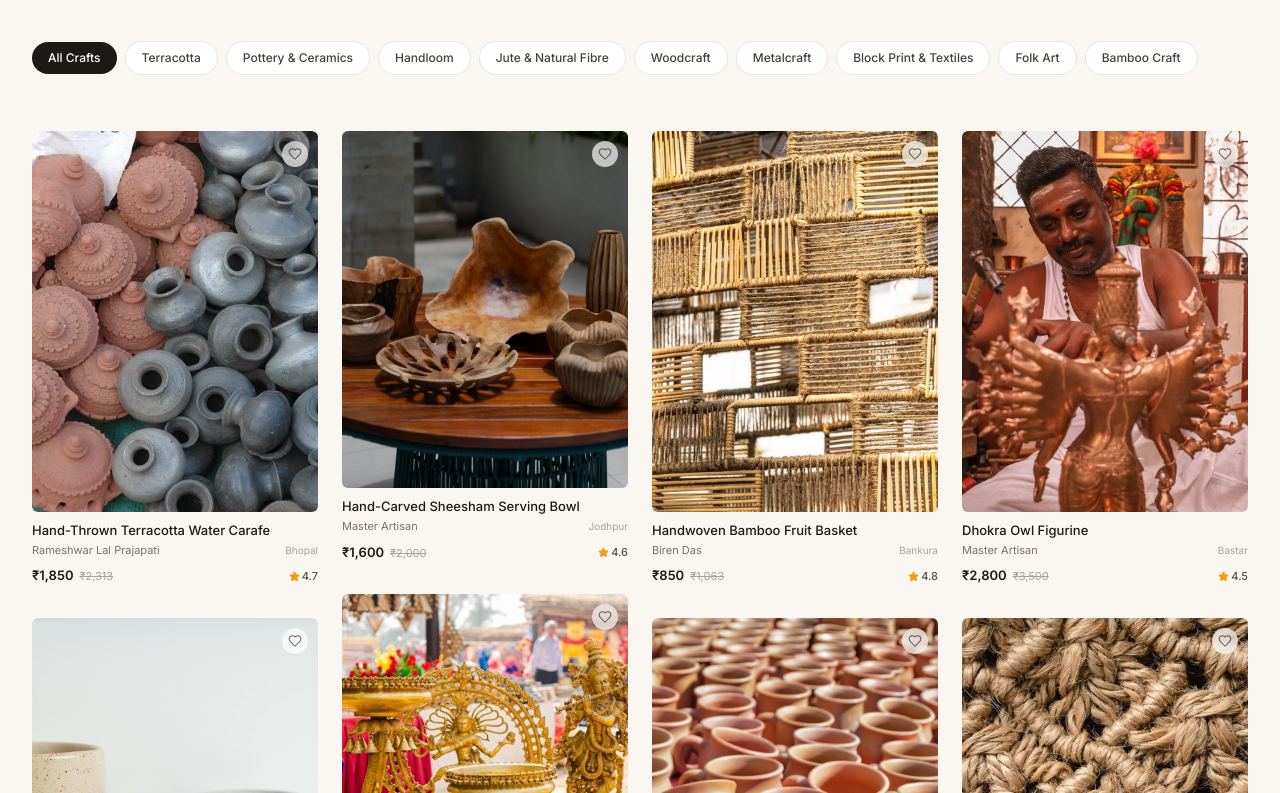
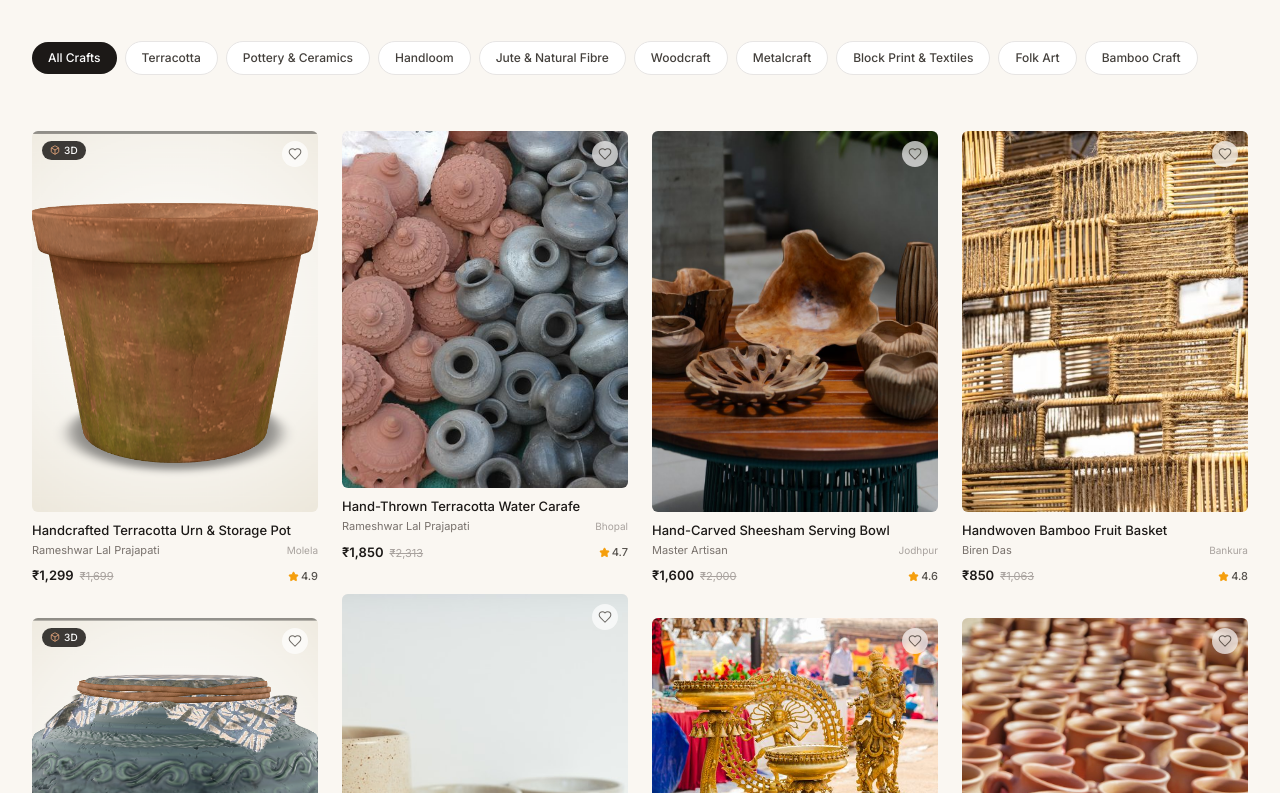
Before and after one commit to JewelPaul/SHILPSETU, a React (Vite) app: page / in a window 1280 px wide. Shown: the part 2887-3680 px from the top of the page. Built offline with nearby package versions, Linux system fonts and the light colour scheme; a web font is replaced by a local one.

Commit message:
fix: ensure authentic product images and featured 3D items load on SHILPSETU

```diff
--- a/src/components/ui/ProductImage.tsx
+++ b/src/components/ui/ProductImage.tsx
@@ -1,4 +1,4 @@
-import { useState, type ImgHTMLAttributes } from 'react';
+import { useState, useEffect, type ImgHTMLAttributes } from 'react';
 import { FALLBACK_IMAGE } from '@/data/images';
 import { resolveAssetUrl } from '@/utils/assets';
 
@@ -15,6 +15,11 @@
 }: Props) {
   const [hasError, setHasError] = useState(false);
   const [loaded, setLoaded] = useState(false);
+
+  useEffect(() => {
+    setHasError(false);
+    setLoaded(false);
+  }, [src]);
 
   // If src is invalid or empty, use fallback immediately
   const validSrc = (!src || src === 'undefined' || src.trim() === '') ? FALLBACK_IMAGE : resolveAssetUrl(src);
--- a/src/context/ProductContext.tsx
+++ b/src/context/ProductContext.tsx
@@ -12,7 +12,7 @@
   resetDemoData: () => void;
 }
 
-const STORAGE_KEY = 'shilpsetu_products_v2';
+const STORAGE_KEY = 'shilpsetu_products_v3';
 
 const ProductContext = createContext<ProductContextType | undefined>(undefined);
 
@@ -23,6 +23,8 @@
       if (stored) {
         const parsed = JSON.parse(stored);
         if (Array.isArray(parsed) && parsed.length > 0) {
+          const has3D = parsed.some((p: Product) => p.isFeatured3D);
+          if (has3D) {
             return parsed.map((p: Product) => ({
               ...p,
               image: resolveAssetUrl(p.image),
@@ -30,6 +32,7 @@
               gallery: p.gallery ? p.gallery.map(resolveAssetUrl) : [],
               images: p.images ? p.images.map(resolveAssetUrl) : [],
             }));
+          }
         }
       }
     } catch {
--- a/src/pages/Home.tsx
+++ b/src/pages/Home.tsx
@@ -33,7 +33,7 @@
 
   // Selected category filtering for Craft Discovery
   const filteredProducts = useMemo(() => {
-    let pool = products;
+    let pool = [...products];
     if (selectedCat !== 'all') {
       pool = pool.filter((p) => {
         const cId = p.categoryId?.toLowerCase() || '';
@@ -41,10 +41,16 @@
         const target = selectedCat.toLowerCase();
         return cId.includes(target) || cName.includes(target);
       });
+      pool.sort((a, b) => (b.isFeatured3D ? 1 : 0) - (a.isFeatured3D ? 1 : 0));
+      return pool.slice(0, 16);
     }
 
-    // Default curated list across distinct categories
+    // Default curated list with the 4 featured 3D models at the top
     const curatedIds = [
+      '3d-pot-001', // Handcrafted Terracotta Urn & Storage Pot (GLB)
+      '3d-pot-002', // Artisanal Glazed Celadon Storage Pot (GLB)
+      '3d-vase-001', // Hand-Painted Floral Motif Ceramic Vase (GLB)
+      '3d-vase-002', // Heritage Ceramic Floral Display Vase (GLB)
       'tc-1', // Terracotta Water Carafe
       'pt-1', // Glazed Ceramic Bowl
       'hs-1', // Banarasi Katan Silk Saree
@@ -57,21 +63,13 @@
       'tc-2', // Terracotta Handi Cooking Pot
       'pt-2', // Jaipur Blue Pottery Floral Vase
       'wd-2', // Channapatna Lacquered Wooden Stacking Toy
-      'dk-2', // Pure Brass Dancing Peacock Urli
-      'bm-2', // Ribbed Bamboo Fruit Basket
-      'hs-2', // Kanchipuram Pure Zari Silk Saree
-      'jt-2', // Hand-Braided Jute & Hemp Floor Rug
     ];
 
     const curated = curatedIds
       .map((id) => products.find((p) => p.id === id))
       .filter((p): p is typeof products[number] => Boolean(p));
 
-    if (selectedCat === 'all') {
-      return curated.slice(0, 16);
-    }
-
-    return pool.slice(0, 16);
+    return curated.slice(0, 16);
   }, [products, selectedCat]);
 
   // Rhythmic masonry aspect ratios
--- a/src/utils/assets.ts
+++ b/src/utils/assets.ts
@@ -17,13 +17,10 @@
 
   const base = import.meta.env.BASE_URL || '/';
   const cleanBase = base.endsWith('/') ? base : `${base}/`;
-  const cleanPath = url.startsWith('/') ? url.slice(1) : url;
 
-  // Prevent duplicate prefixing if the path already starts with the repo base
-  const trimmedBase = base.replace(/^\/|\/$/g, '');
-  if (trimmedBase && cleanPath.startsWith(trimmedBase + '/')) {
-    return `/${cleanPath}`;
-  }
+  // Strip leading slash and any obsolete or current base prefixes (e.g. 'SIH-WEBSITE/', 'SHILPSETU/')
+  let cleanPath = url.startsWith('/') ? url.slice(1) : url;
+  cleanPath = cleanPath.replace(/^(SIH-WEBSITE|SHILPSETU)\//, '');
 
   return `${cleanBase}${cleanPath}`;
 }
```
Lines whose indentation alone changed are shown as unchanged.
